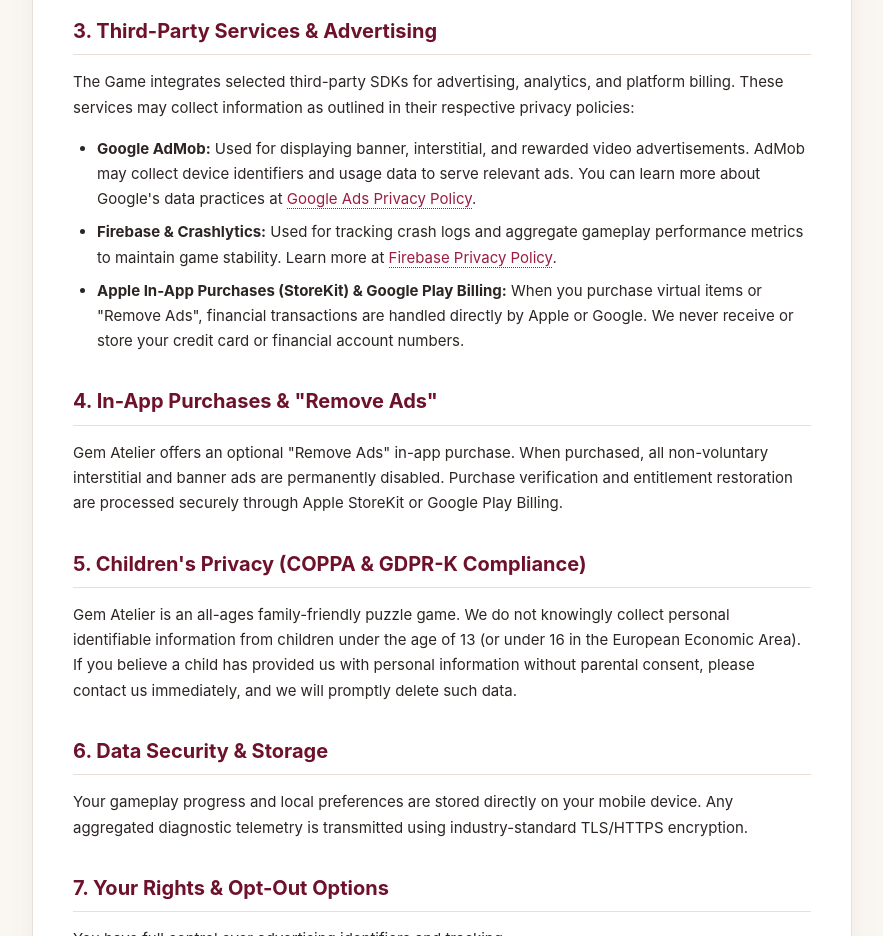
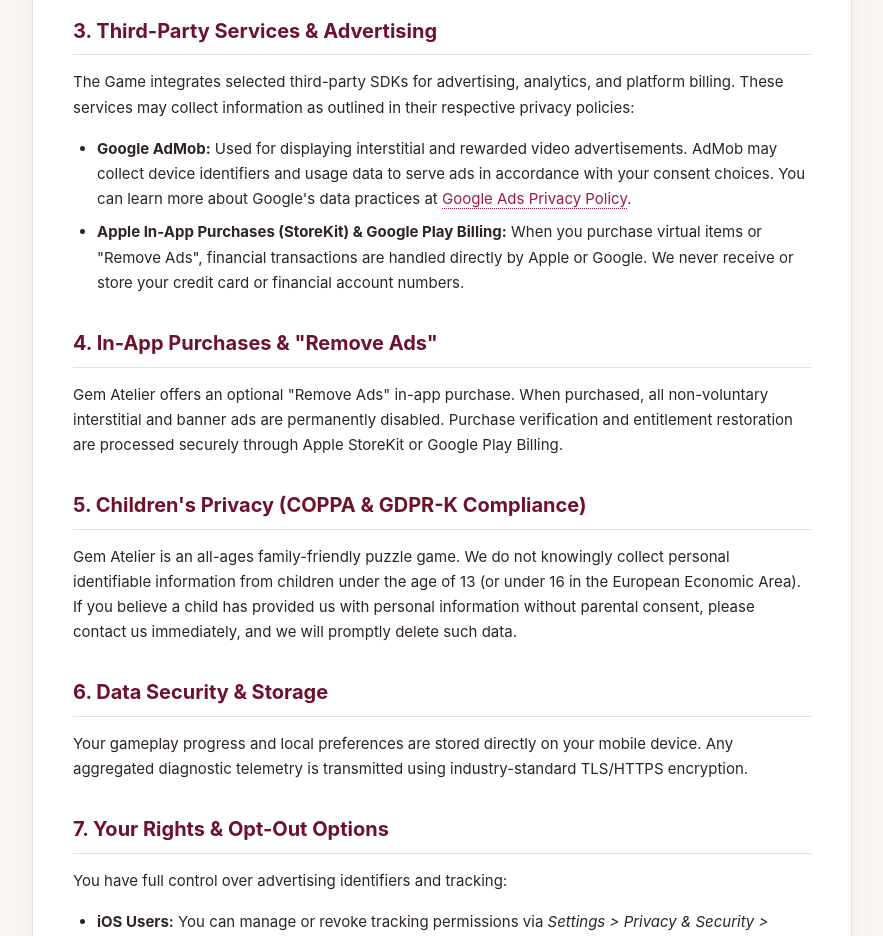
Before and after one commit to AInextday-ctrl/gematelier-privacy, a plain HTML site: page privacy.html in a window 1280 px wide. Shown: the part 1180-2116 px from the top of the page, without its empty margins (198-1081 px from the left). Drawn offline with Linux system fonts and the light colour scheme.

Commit message:
Update privacy policy for AdMob consent & add app-ads.txt

```diff
--- a/privacy.html
+++ b/privacy.html
@@ -162,10 +162,7 @@
     </p>
     <ul>
         <li>
-            <strong>Google AdMob:</strong> Used for displaying banner, interstitial, and rewarded video advertisements. AdMob may collect device identifiers and usage data to serve relevant ads. You can learn more about Google's data practices at <a href="https://policies.google.com/technologies/ads" target="_blank" rel="noopener">Google Ads Privacy Policy</a>.
-        </li>
-        <li>
-            <strong>Firebase & Crashlytics:</strong> Used for tracking crash logs and aggregate gameplay performance metrics to maintain game stability. Learn more at <a href="https://firebase.google.com/support/privacy" target="_blank" rel="noopener">Firebase Privacy Policy</a>.
+            <strong>Google AdMob:</strong> Used for displaying interstitial and rewarded video advertisements. AdMob may collect device identifiers and usage data to serve ads in accordance with your consent choices. You can learn more about Google's data practices at <a href="https://policies.google.com/technologies/ads" target="_blank" rel="noopener">Google Ads Privacy Policy</a>.
         </li>
         <li>
             <strong>Apple In-App Purchases (StoreKit) & Google Play Billing:</strong> When you purchase virtual items or "Remove Ads", financial transactions are handled directly by Apple or Google. We never receive or store your credit card or financial account numbers.
```
Also changed, not shown: app-ads.txt (added).
